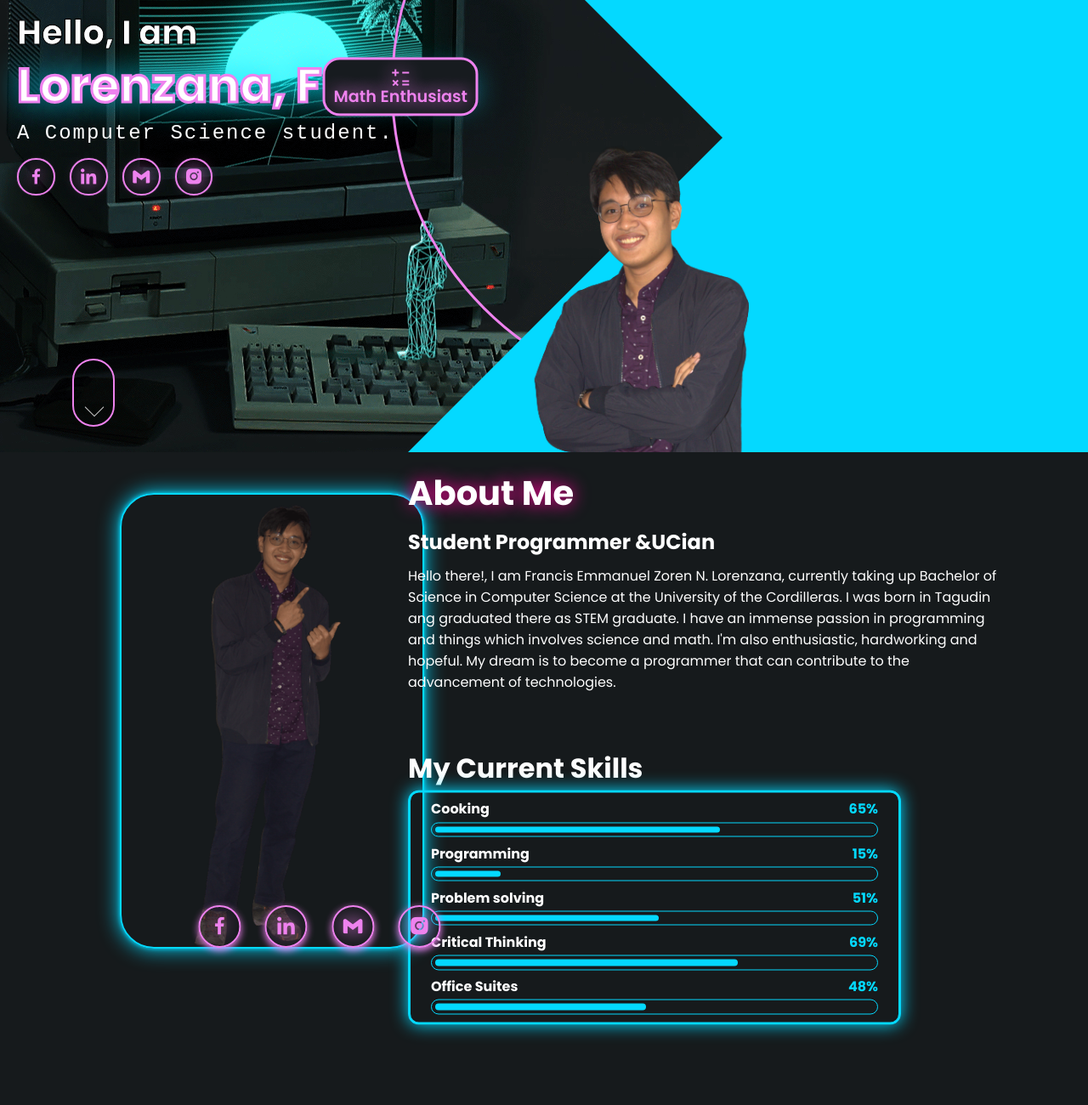
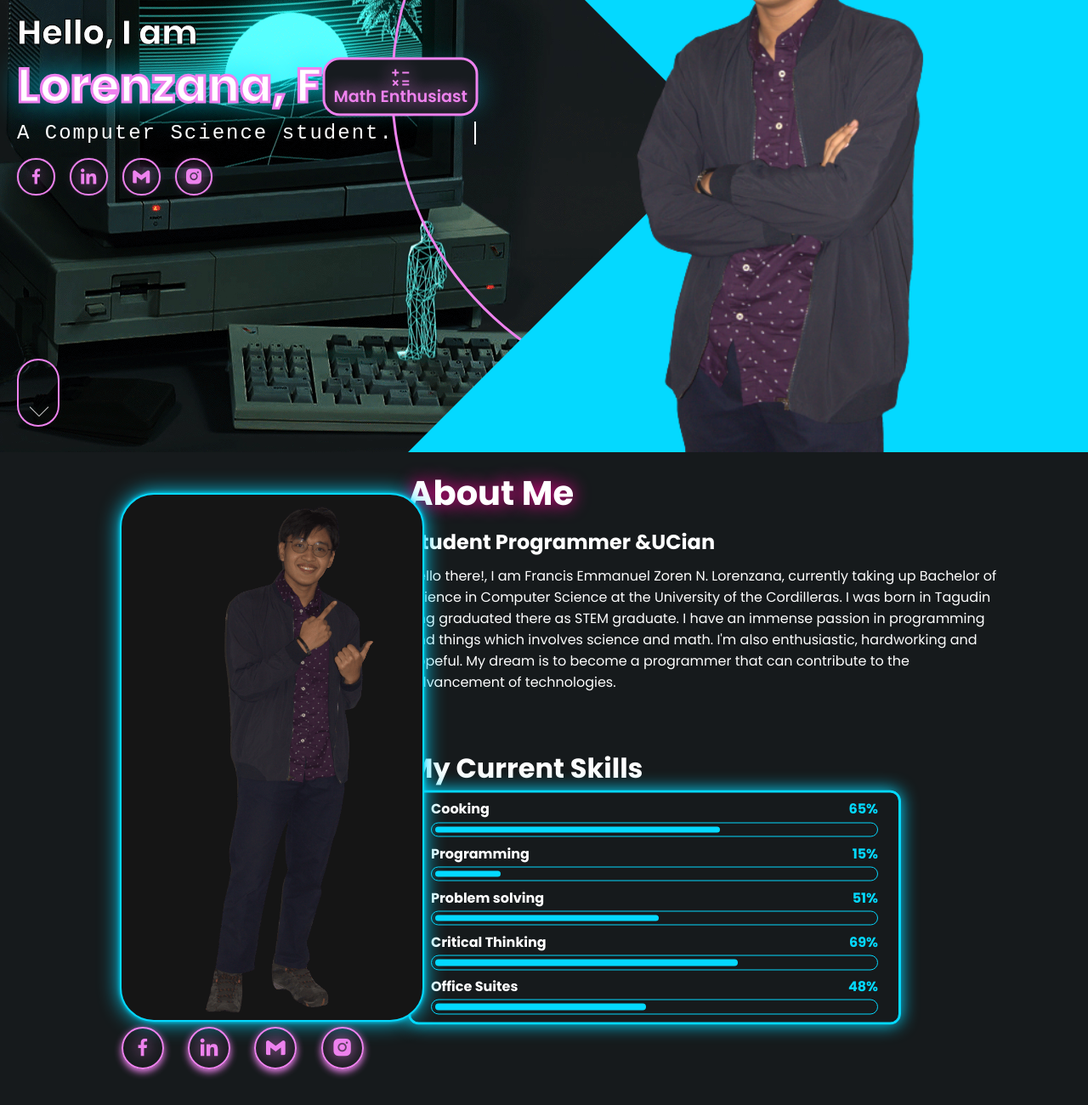
Before and after one commit to fnlorenzana/ThisMyPortfolio, a plain HTML site: page index.html in a window 1280 px wide. Shown: the part 340-1640 px from the top of the page at 85% size. After the commit the page ends 1614 px from the top, so only its background shows below. Drawn offline with nearby package versions, Linux system fonts and the light colour scheme; a web font is replaced by a local one.

Commit message:
Adjust position of home-image

```diff
--- a/assets/css/style.css
+++ b/assets/css/style.css
@@ -142,7 +142,7 @@ background-color: var(--bg-color);
     white-space: nowrap;
     margin: 0;
     letter-spacing: 2px;
-    animation: typing 3s steps(30,end), blink-caret 0.5s step-end infinite;
+    animation: typing 3s steps(20,end), blink-caret 1s step-end infinite;
   }
 
 @keyframes typing {
@@ -162,7 +162,6 @@ background-color: var(--bg-color);
     border-color: white;
 }
 }
-
 
 .home .home-content .social-media a {
     display: inline-flex;
@@ -193,7 +192,6 @@ background-color: var(--bg-color);
     border: 2px solid var(--glow-color);
     position: absolute;
     bottom: 30px;
-    left: 85px;
     border-radius: 50px;
     cursor: pointer;
 }
@@ -317,13 +315,15 @@ background-color: var(--bg-color);
     border-bottom: 430px solid var(--main-color);
     border-left: 430px solid transparent;
 }
-.home-img img{
-    display: flex;
+.home .home-img img{
     position: absolute;
-    /* right: 110px; */
-    width: 30%;
+    bottom: 0;
+    right: 110px;
+    width: 40%;
     pointer-events: none;
+
 }
+
 
 @media only screen and (max-width: 768px) {
     .home .overlay {
@@ -337,9 +337,8 @@ background-color: var(--bg-color);
 --------------------------------------------------------------*/
 .about-me{
     min-height: 100vh;
-
 }
-.about-me .section-2 img{
+.about-me .section-2 .my-img{
     border: 2px solid var(--main-color);
     box-shadow: 0 0 5px var(--main-color),
                 0 0 25px var(--main-color);
@@ -350,20 +349,21 @@ background-color: var(--bg-color);
     top: 115%;
     transition: 0.5 ease;
     border-radius: 40px;
+    background-color: rgb(21, 21, 21);
 
 }
 .section-2 .my-img{
-    z-index: 1;
+    z-index: 7;
 }
 .section-2 .my-img .icon-inside-img{
     position: absolute;
-    top: 170%;
+    /* top: 170%;
     left: 5%;
     transform: translate(50%, 50%);
-    background-color: rgba(0, 0, 0,);
+    background-color: rgb(0, 0, 0);
     z-index: 1;
     border-radius: 10px;
-    padding-left: 10px;
+    padding-left: 10px; */
 
 }
 .social-media-b a{
@@ -386,12 +386,12 @@ background-color: var(--bg-color);
     background: var(--glow-color);
     color: var(--white-color);
 }
-.section-2{
+/* .section-2{
     min-height: 100vh;
     padding:1.5rem 7% 2rem;
     display: inline-block;
     justify-content: space-between;
-}
+} */
 .about-me-text{
     position: absolute;
     top: 155%;
```
Lines whose indentation alone changed are shown as unchanged.
